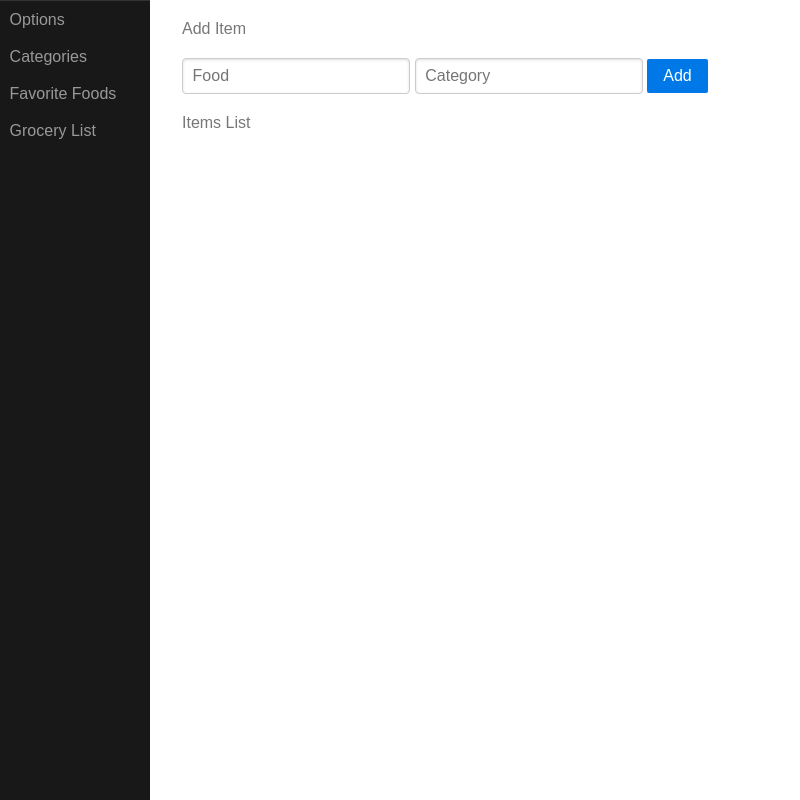
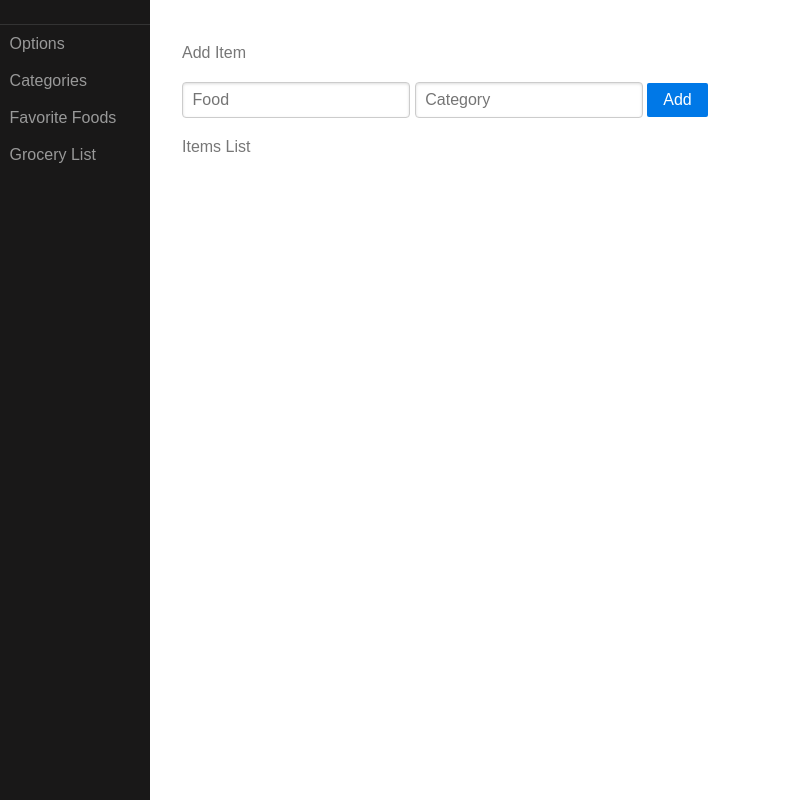
Before and after one commit to stardustsuperwizard/MyGroceryList, an Electron app: page app/index.html in a window 800 px wide. Drawn offline with Linux system fonts and the light colour scheme.

Commit message:
removed border frame

```diff
--- a/app/index.html
+++ b/app/index.html
@@ -10,6 +10,13 @@
     <link rel="stylesheet" href="css/pure-min.css">
     <link rel="stylesheet" href="css/layouts/side-menu.css">
     <style>
+        #titlebar {
+            -webkit-app-region: drag;
+            height: 24px;
+            padding: none;
+            margin: 0px;
+        }
+
         .l-box {
             padding: 1em;
         }
@@ -79,9 +86,10 @@
     <script src="js/layouts/list.js"></script>
     <script src="js/layouts/options.js"></script>
 </head>
+<!-- <body style="-webkit-app-region: drag"> -->
 <body>
+    <div id="titlebar"></div>
     <div id="app"></div>
-
     <script>
         // router.js
         const router = new VueRouter({
--- a/app/js/components/menu.js
+++ b/app/js/components/menu.js
@@ -1,5 +1,7 @@
 const componentMenu = Vue.component('c-menu', {
     template: `
+    <div>
+        <div id="titlebar"></div>
         <div class="pure-menu">
             <ul class="pure-menu-list">
 
@@ -22,5 +24,6 @@ const componentMenu = Vue.component('c-menu', {
 
             </ul>
         </div>
+    </div>
     `,
 });
--- a/main.js
+++ b/main.js
@@ -22,6 +22,7 @@ function createWindow () {
     mainWindow = new BrowserWindow({
         width: 800,
         height: 600,
+        titleBarStyle: 'hidden',
         webPreferences: {
             nodeIntegration: true,
             preload: path.join(__dirname, 'preload.js')
```
Lines whose indentation alone changed are shown as unchanged.
